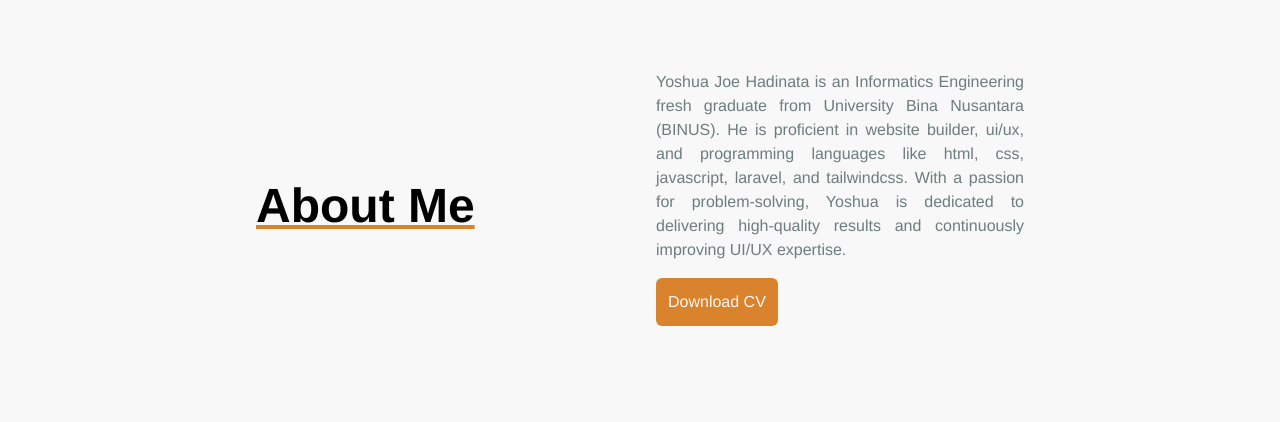
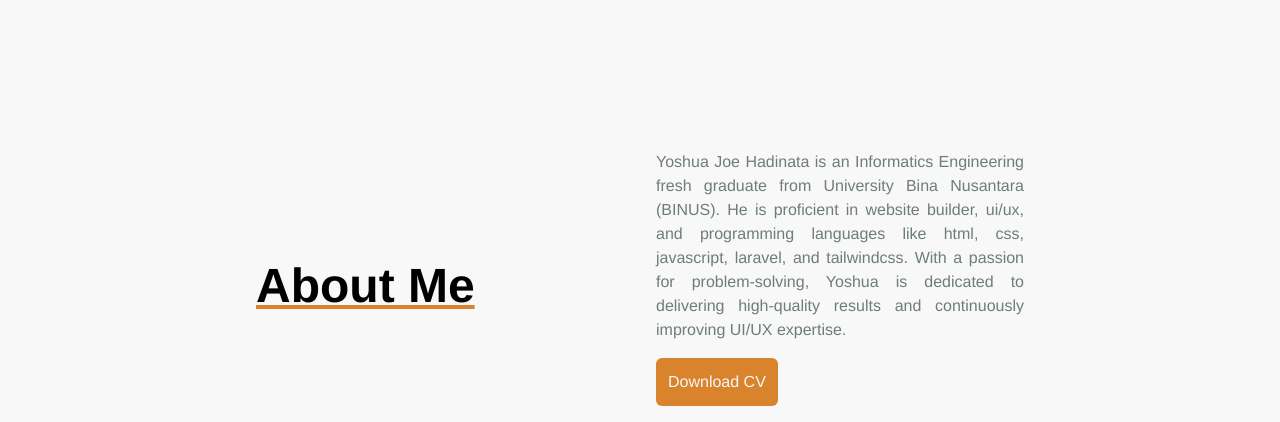
Before and after one commit to YJoeHadinata/personal, a React (Vite) app: page / in a window 1280 px wide. Shown: the part 378-800 px from the top of the page. Built offline with nearby package versions, Linux system fonts and the light colour scheme.

Commit message:
update animasi

```diff
--- /dev/null
+++ b/src/animations/FadeUpAnimation.jsx
@@ -0,0 +1,13 @@
+import { motion } from 'framer-motion';
+
+export default function FadeUpAnimation({ children }) {
+  return (
+    <motion.div
+      initial={{ opacity: 0, y: 20 }}
+      animate={{ opacity: 1, y: 0 }}
+      transition={{ duration: 0.5 }}
+    >
+      {children}
+    </motion.div>
+  );
+}
--- a/src/components/Content.jsx
+++ b/src/components/Content.jsx
@@ -1,11 +1,12 @@
 import cv from "../assets/CV.pdf";
-import { motion } from "framer-motion";
+import FadeUpAnimation from "../animations/FadeUpAnimation";
 
 export default function Content() {
   const name = "Yoshua";
   return (
     <>
       {/* Hero Section Start */}
+      <FadeUpAnimation>
       <section
         id="home"
         className="mx-4 sm:mx-8 md:mx-16 lg:mx-32 xl:mx-64 my-20"
@@ -39,12 +40,13 @@ export default function Content() {
           </div>
         </div>
       </section>
+      </FadeUpAnimation>
       {/* Hero Section Start */}
 
       {/* About Section Start */}
       <section
         id="about"
-        className="mx-4 sm:mx-8 md:mx-16 lg:mx-32 xl:mx-64 my-20"
+        className="mx-4 sm:mx-8 md:mx-16 lg:mx-32 xl:mx-64 my-40"
       >
         <div className="container grid grid-cols-1 sm:grid-cols-2 gap-8 items-center">
           <div>
```
